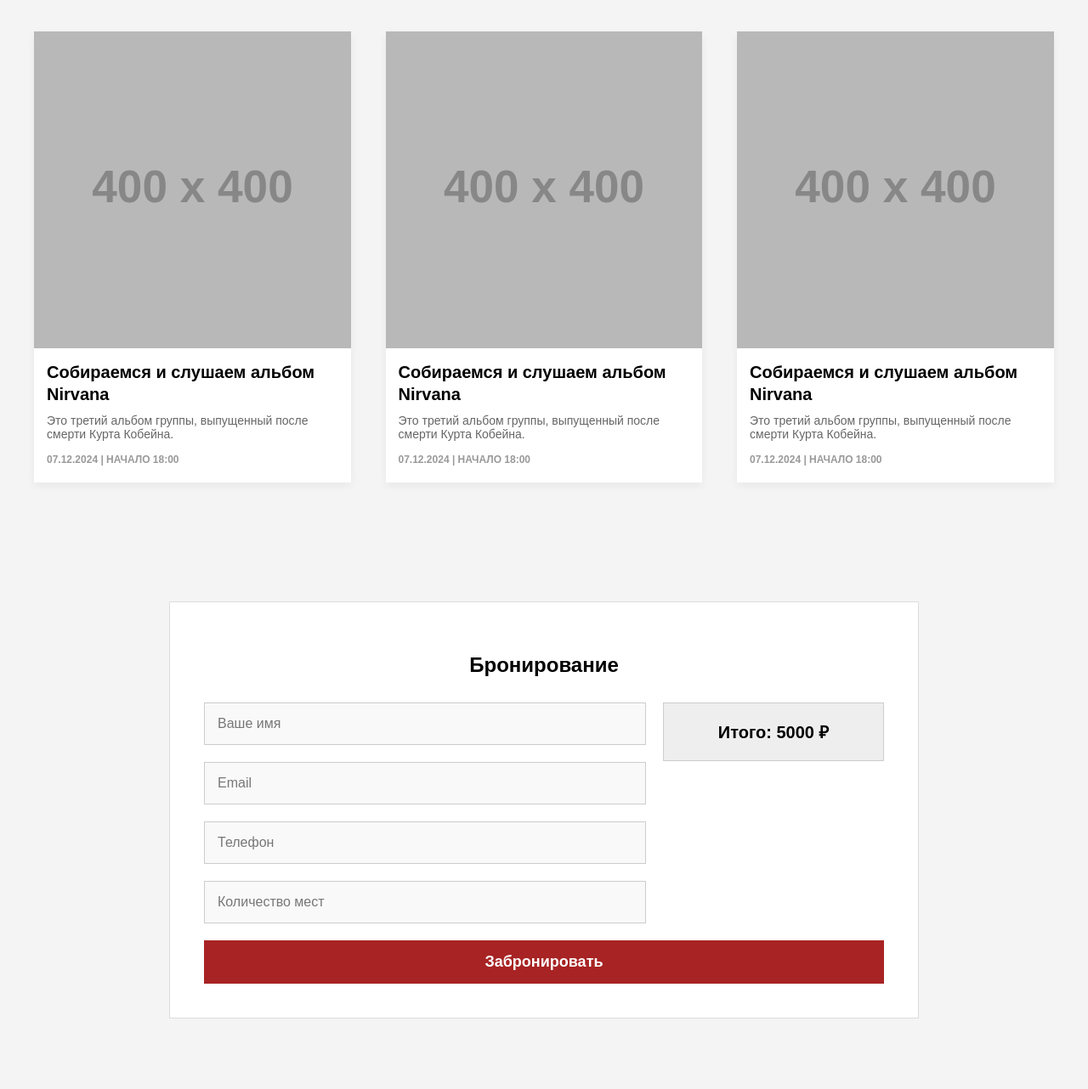
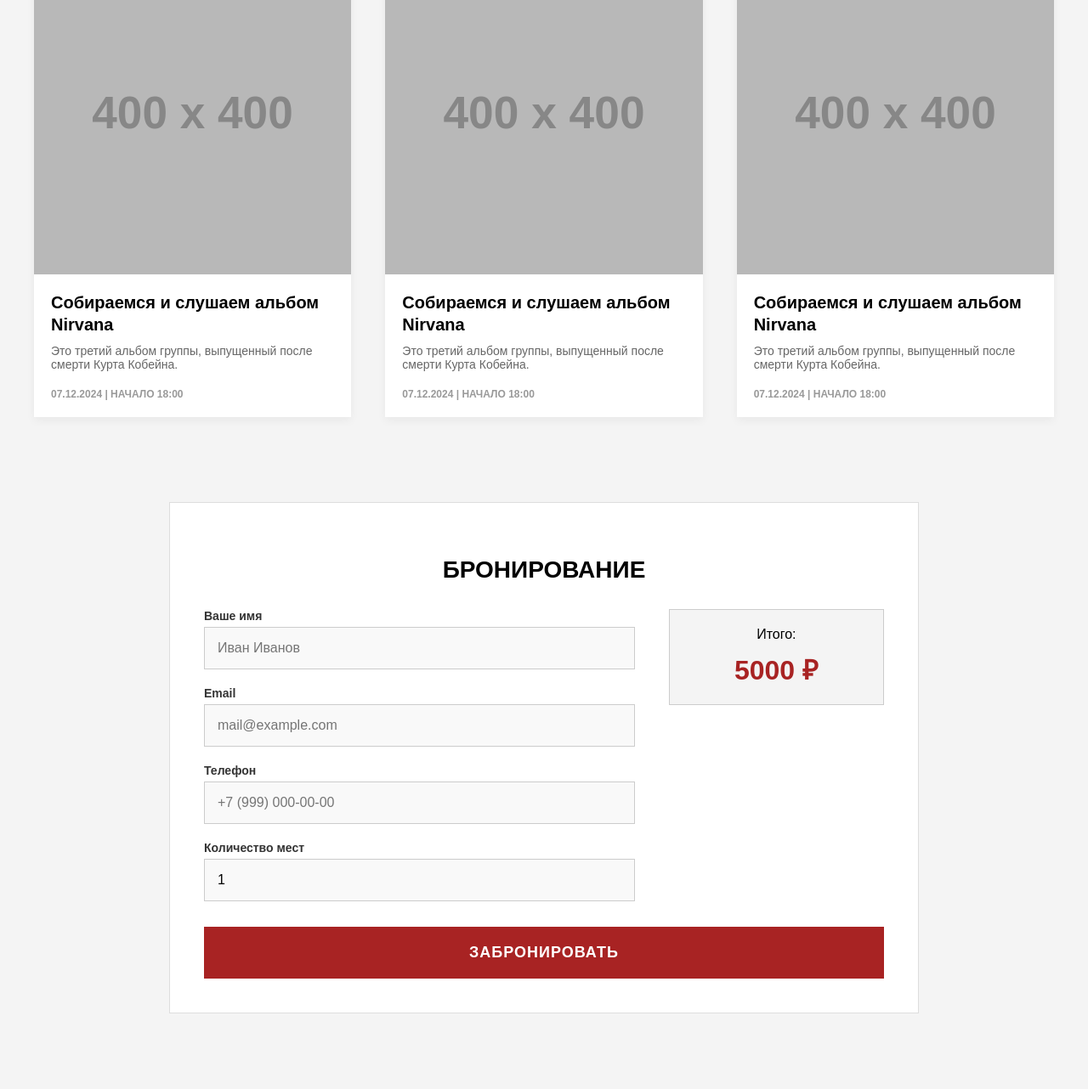
Before and after one commit to coffeeplatypas545-alt/coffeeplatypas545-alt.github.io, a plain HTML site: page events.html in a window 1280 px wide. Shown: the part 278-1560 px from the top of the page at 85% size. Drawn offline with Linux system fonts and the light colour scheme; placeholder pictures from the web are drawn by us.

Commit message:
Задание 1.4

```diff
--- a/events.html
+++ b/events.html
@@ -7,10 +7,11 @@
 </head>
 <body class="body">
     <header class="page-header">
-        <div class="page-header__logo">
+        <div class="page-header__container">
+            <a class="page-header__logo" href="index.html">
                 <span class="logo-main">LENNI</span>
                 <span class="logo-sub">ART</span>
-        </div>
+            </a>
             <nav class="page-header__nav">
                 <a href="index.html" class="page-header__nav-link">Главная</a>
                 <a href="events.html" class="page-header__nav-link">Мероприятия</a>
@@ -19,15 +20,14 @@
                 <a href="#" class="page-header__nav-link">Контакты</a>
             </nav>
             <a href="#" class="page-header__user-link">Войти</a>
+        </div>
     </header>
 
     <main class="main">
-        <!-- Листинг мероприятий -->
         <section class="events-listing">
             <h2 class="events-listing__title">МЕРОПРИЯТИЯ</h2>
             <div class="events-listing__grid">
 
-                <!-- Карточка 1 -->
                 <article class="event-card">
                     <div class="event-card__image-wrapper">
                         <img src="https://via.placeholder.com/400x400/000000/FFFFFF?text=NIRVANA" alt="Nirvana" class="event-card__image">
@@ -37,7 +37,6 @@
                     <p class="event-card__date">07.12.2024 | начало 18:00</p>
                 </article>
 
-                <!-- Карточка 2 -->
                 <article class="event-card">
                     <div class="event-card__image-wrapper">
                         <img src="https://via.placeholder.com/400x400/000000/FFFFFF?text=NIRVANA" alt="Nirvana" class="event-card__image">
@@ -47,7 +46,6 @@
                     <p class="event-card__date">07.12.2024 | начало 18:00</p>
                 </article>
 
-                <!-- Карточка 3 -->
                 <article class="event-card">
                     <div class="event-card__image-wrapper">
                         <img src="https://via.placeholder.com/400x400/000000/FFFFFF?text=NIRVANA" alt="Nirvana" class="event-card__image">
@@ -62,14 +60,38 @@
 
         <section class="booking">
             <h2 class="booking__title">Бронирование</h2>
+            <form class="booking__form">
                 <div class="booking__grid">
-                <div class="booking__field">Ваше имя</div>
-                <div class="booking__field">Email</div>
-                <div class="booking__field">Телефон</div>
-                <div class="booking__field">Количество мест</div>
-                <div class="booking__total">Итого: 5000 ₽</div>
-                <button class="booking__submit">Забронировать</button>
+                    <!-- Левая колонка с полями -->
+                    <div class="booking__fields">
+                        <label class="booking__label">
+                            <span class="booking__label-text">Ваше имя</span>
+                            <input type="text" class="booking__input" placeholder="Иван Иванов">
+                        </label>
+                        <label class="booking__label">
+                            <span class="booking__label-text">Email</span>
+                            <input type="email" class="booking__input" placeholder="mail@example.com">
+                        </label>
+                        <label class="booking__label">
+                            <span class="booking__label-text">Телефон</span>
+                            <input type="tel" class="booking__input" placeholder="+7 (999) 000-00-00">
+                        </label>
+                        <label class="booking__label">
+                            <span class="booking__label-text">Количество мест</span>
+                            <input type="number" class="booking__input" value="1" min="1" max="10">
+                        </label>
                     </div>
+
+                    <div class="booking__total-block">
+                        <div class="booking__total">
+                            <span>Итого:</span>
+                            <span class="booking__total-price">5000 ₽</span>
+                        </div>
+                    </div>
+                </div>
+
+                <button type="submit" class="booking__submit">Забронировать</button>
+            </form>
         </section>
     </main>
 
--- a/styles/styles.css
+++ b/styles/styles.css
@@ -5,7 +5,7 @@ body {
     min-height: 100vh;
     margin: 0;
     padding: 0;
-    padding-top: 147px;
+    padding-top: 100px;
     font-family: Arial, sans-serif;
     background-color: #f4f4f4;
     color: #000;
@@ -25,19 +25,28 @@ body {
     margin-top: auto;
 }
 
+/* --- ШАПКА --- */
 .page-header {
     position: fixed;
     top: 0;
     left: 0;
     width: 100%;
-    height: 147px;
-    background-color: #e0e0e0;
+    height: 100px;
+    background-color: rgba(236, 236, 236, 1);
+    display: flex;
+    justify-content: center;
+    align-items: center;
+    z-index: 100;
+}
+
+.page-header__container {
+    width: 100%;
+    max-width: 1334px;
+    padding: 0 40px;
+    box-sizing: border-box;
     display: flex;
     justify-content: space-between;
     align-items: center;
-    padding: 0 40px;
-    box-sizing: border-box;
-    z-index: 100;
 }
 
 .page-header__logo {
@@ -50,6 +59,7 @@ body {
     font-weight: bold;
     font-size: 24px;
     letter-spacing: 2px;
+    text-decoration: none;
 }
 
 .logo-sub {
@@ -63,14 +73,15 @@ body {
 
 .page-header__nav {
     display: flex;
-    gap: 30px;
+    gap: 40px;
+    margin-left: 40px;
 }
 
 .page-header__nav-link {
     text-decoration: none;
     color: #000;
     font-weight: 500;
-    font-size: 16px;
+    font-size: 14px;
     transition: color 0.3s ease;
 }
 
@@ -85,7 +96,11 @@ body {
     color: #000;
     background: transparent;
     font-weight: 500;
+    font-size: 14px;
     transition: all 0.3s ease;
+    display: inline-flex;
+    align-items: center;
+    gap: 10px;
 }
 
 .page-header__user-link:hover {
@@ -93,6 +108,7 @@ body {
     color: #fff;
 }
 
+/* --- ОБЩИЕ СТИЛИ ДЛЯ ГЛАВНОЙ --- */
 .main-header {
     max-width: 1334px;
     margin: 50px auto 100px;
@@ -143,10 +159,11 @@ body {
     opacity: 0.8;
 }
 
+/* --- ЛИСТИНГ МЕРОПРИЯТИЙ --- */
 .events-listing {
     max-width: 1334px;
     margin: 0 auto 100px;
-    padding: 40px;
+    padding: 0 40px;
 }
 
 .events-listing__title {
@@ -160,14 +177,12 @@ body {
 }
 
 .events-listing__grid {
-    display: flex;
-    flex-wrap: wrap;
+    display: grid;
+    grid-template-columns: repeat(3, 1fr);
     gap: 40px;
-    justify-content: space-between;
 }
 
 .event-card {
-    width: calc(33.333% - 27px);
     display: flex;
     flex-direction: column;
     background: #fff;
@@ -178,11 +193,14 @@ body {
     position: relative;
     background-color: #000;
     overflow: hidden;
+    width: 100%;
+    aspect-ratio: 1 / 1; /* Квадратные изображения */
 }
 
 .event-card__image {
     width: 100%;
-    height: auto;
+    height: 100%;
+    object-fit: cover; /* Заполнение без искажений */
     display: block;
     opacity: 0.9;
     transition: transform 0.3s ease;
@@ -194,7 +212,7 @@ body {
 
 .event-card__title {
     font-size: 20px;
-    margin: 15px 15px 10px;
+    margin: 20px 20px 10px;
     font-weight: bold;
     line-height: 1.3;
 }
@@ -202,7 +220,7 @@ body {
 .event-card__desc {
     font-size: 14px;
     color: #666;
-    margin: 0 15px 15px;
+    margin: 0 20px 20px;
     flex-grow: 1;
 }
 
@@ -210,10 +228,11 @@ body {
     font-size: 12px;
     color: #999;
     text-transform: uppercase;
-    margin: 0 15px 20px;
+    margin: 0 20px 20px;
     font-weight: bold;
 }
 
+/* --- БРОНИРОВАНИЕ --- */
 .booking {
     max-width: 800px;
     margin: 50px auto 100px;
@@ -225,38 +244,84 @@ body {
 .booking__title {
     text-align: center;
     margin-bottom: 30px;
+    font-size: 28px;
+    text-transform: uppercase;
+}
+
+.booking__form {
+    display: flex;
+    flex-direction: column;
+    gap: 30px;
 }
 
 .booking__grid {
     display: grid;
     grid-template-columns: 2fr 1fr;
-    gap: 20px;
+    gap: 40px;
     align-items: start;
 }
 
-.booking__field {
+.booking__fields {
+    display: flex;
+    flex-direction: column;
+    gap: 20px;
+}
+
+.booking__label {
+    display: flex;
+    flex-direction: column;
+    gap: 5px;
+}
+
+.booking__label-text {
+    font-size: 14px;
+    font-weight: bold;
+    color: #333;
+}
+
+.booking__input {
     padding: 15px;
     border: 1px solid #ccc;
     background: #f9f9f9;
-    color: #777;
+    font-size: 16px;
+    font-family: inherit;
+    border-radius: 0;
+    outline: none;
+    transition: border-color 0.3s;
+}
+
+.booking__input:focus {
+    border-color: #a82323;
+    background: #fff;
+}
+
+.booking__total-block {
+    display: flex;
+    flex-direction: column;
+    justify-content: flex-start;
 }
 
 .booking__total {
-    grid-column: 2;
-    grid-row: 1 / 5;
-    background: #eee;
-    display: flex;
-    align-items: center;
-    justify-content: center;
-    font-weight: bold;
-    font-size: 20px;
+    background: #f4f4f4;
     border: 1px solid #ccc;
     padding: 20px;
+    display: flex;
+    flex-direction: column;
+    align-items: center;
+    gap: 10px;
+    height: 100%;
+    justify-content: center;
+}
+
+.booking__total-price {
+    font-size: 32px;
+    font-weight: bold;
+    color: #a82323;
 }
 
 .booking__submit {
-    grid-column: 1 / -1;
-    padding: 15px;
+    width: 100%;
+    padding: 20px;
     background: #a82323;
     color: white;
     border: none;
@@ -264,41 +329,64 @@ body {
     font-weight: bold;
     cursor: pointer;
     transition: background 0.3s ease;
+    text-transform: uppercase;
+    letter-spacing: 1px;
 }
 
 .booking__submit:hover {
     background: #8a1c1c;
 }
 
+/* --- АДАПТИВНОСТЬ --- */
 @media (max-width: 900px) {
-    .event-card {
-        width: calc(50% - 20px);
+    .events-listing__grid {
+        grid-template-columns: repeat(2, 1fr);
+    }
+
+    .page-header__container {
+        padding: 0 20px;
+    }
+
+    .page-header__nav {
+        gap: 15px;
+        margin-left: 20px;
+    }
+}
+
+@media (max-width: 768px) {
+    body {
+        padding-top: 0;
+    }
+
+    .page-header {
+        position: static;
+        height: auto;
+        padding: 15px 0;
+    }
+
+    .page-header__container {
+        flex-direction: column;
+        gap: 15px;
+    }
+
+    .page-header__nav {
+        flex-wrap: wrap;
+        justify-content: center;
+        margin-left: 0;
+    }
+
+    .booking__grid {
+        grid-template-columns: 1fr;
+    }
+
+    .booking__total {
+        height: auto;
+        padding: 15px;
     }
 }
 
 @media (max-width: 600px) {
-    .page-header {
-        flex-direction: column;
-        height: auto;
-        padding: 15px;
-        position: static;
-    }
-    body {
-        padding-top: 0;
-    }
-    .page-header__nav {
-        flex-wrap: wrap;
-        justify-content: center;
-        margin: 15px 0;
-    }
-    .event-card {
-        width: 100%;
-    }
-    .booking__grid {
+    .events-listing__grid {
         grid-template-columns: 1fr;
     }
-    .booking__total {
-        grid-column: 1;
-        grid-row: auto;
-    }
 }
```
Also changed, not shown: index.html (+2 -0 lines). Lines whose indentation alone changed are shown as unchanged.
